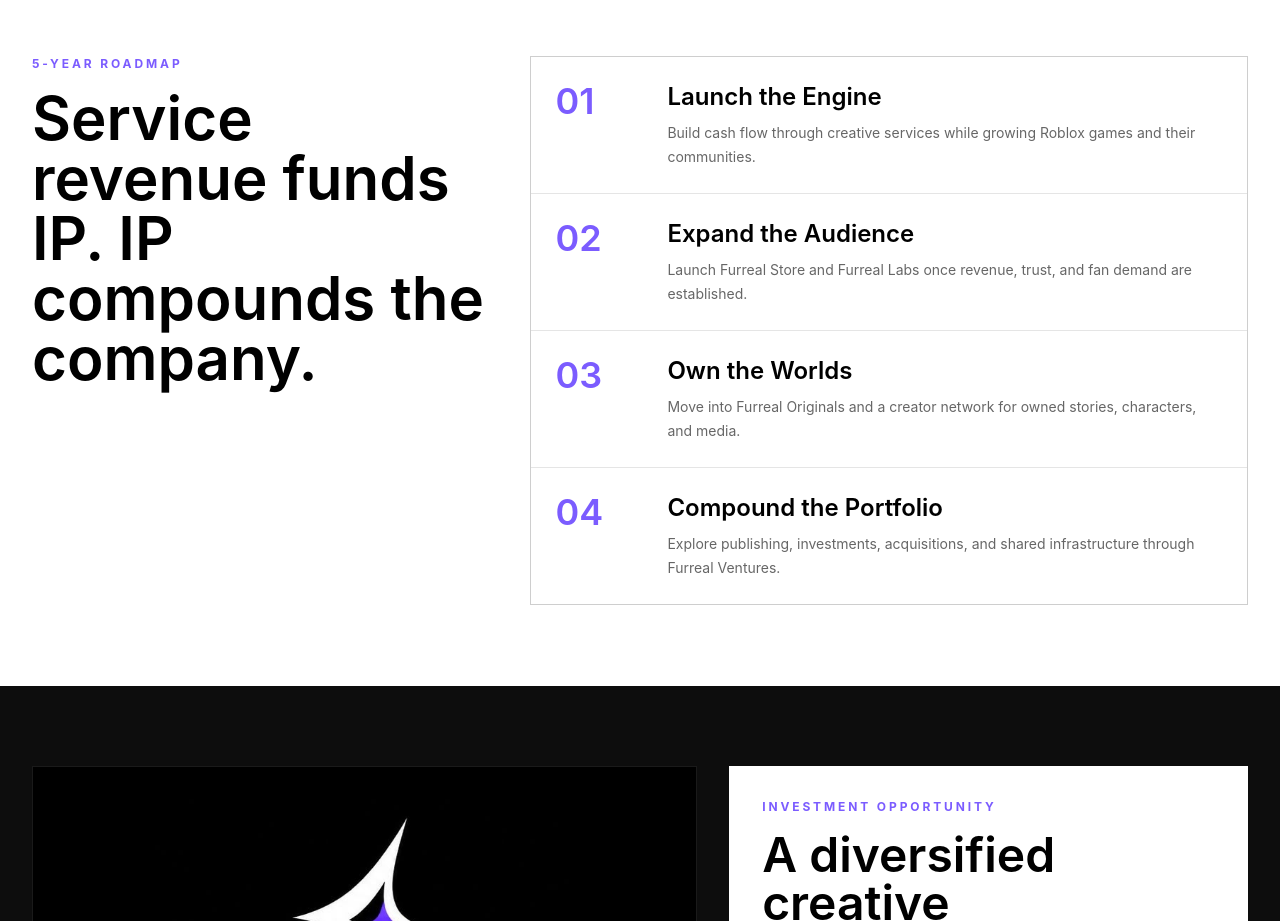
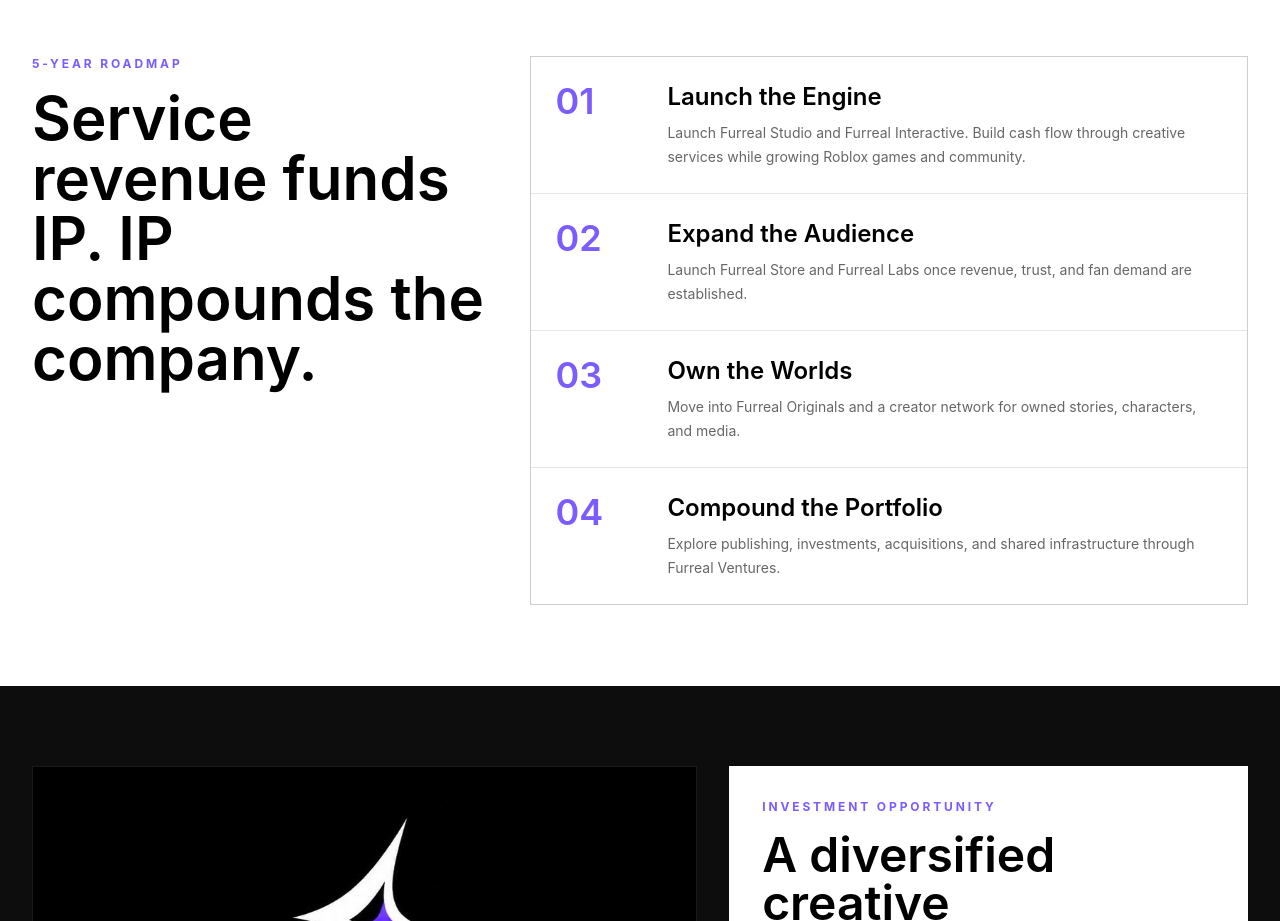
Before and after one commit to MosesOnerhime/Drixil-Group, a React (Vite) app: page / in a window 1280 px wide. Shown: the part 2580-3501 px from the top of the page. Built offline with nearby package versions, Linux system fonts and the light colour scheme.

Commit message:
updated roadmap

```diff
--- a/src/App.tsx
+++ b/src/App.tsx
@@ -64,7 +64,7 @@
   {
     phase: "01",
     title: "Launch the Engine",
-    text: "Build cash flow through creative services while growing Roblox games and their communities.",
+    text: "Launch Furreal Studio and Furreal Interactive. Build cash flow through creative services while growing Roblox games and community.",
   },
   {
     phase: "02",
```
